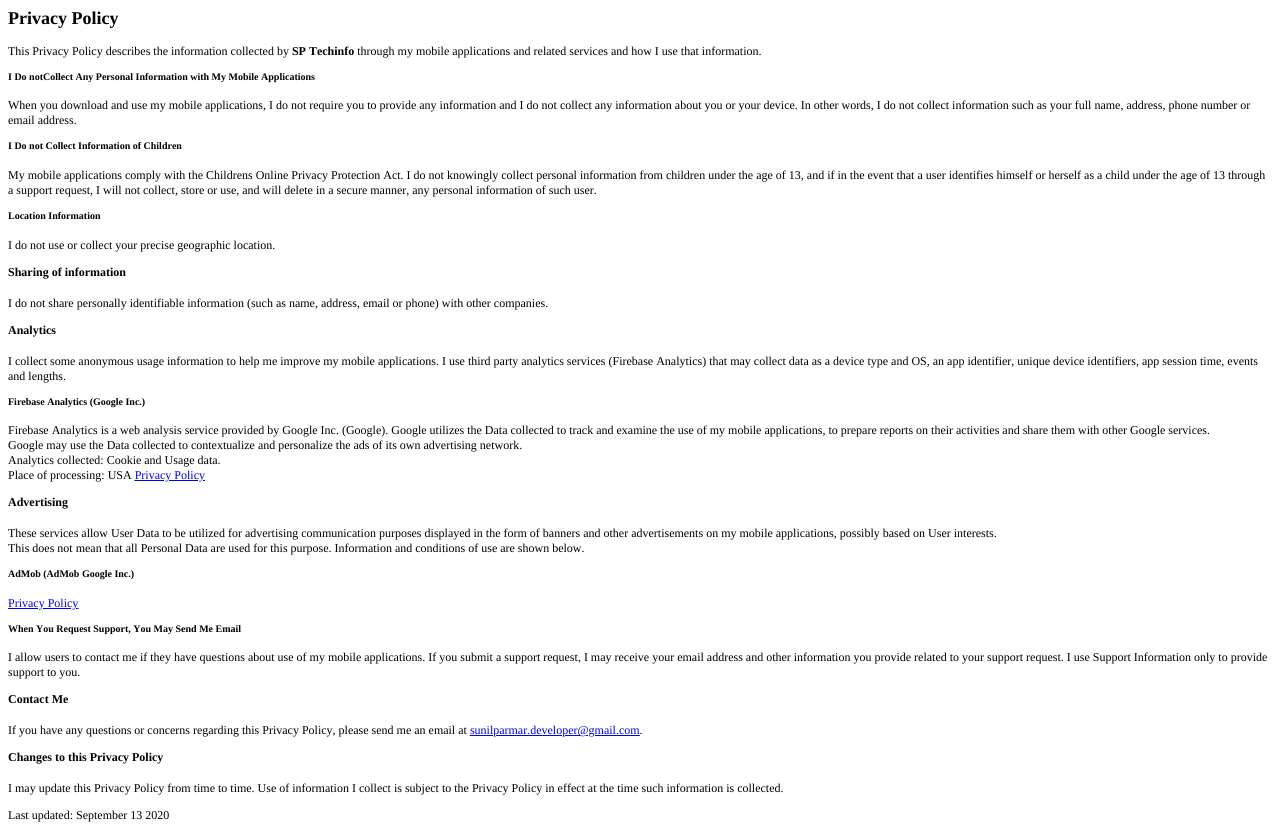
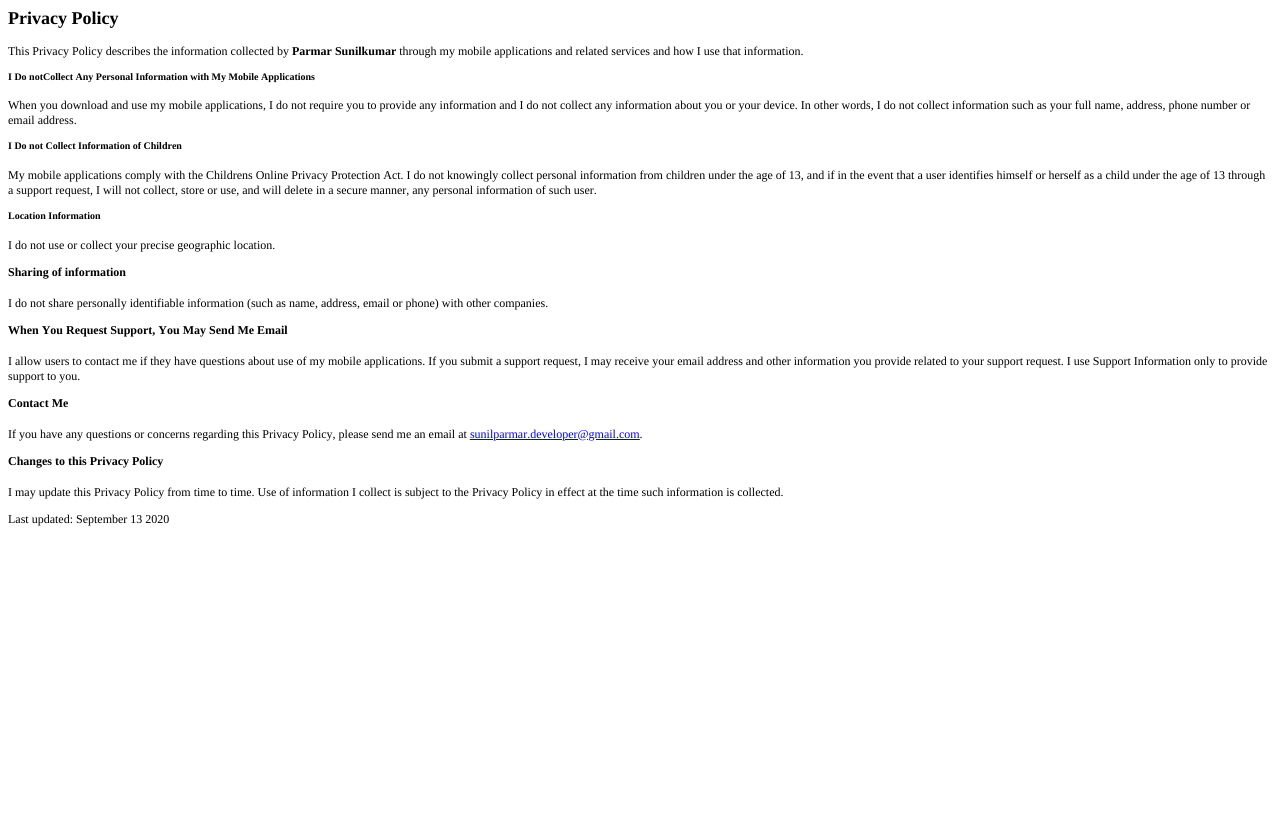
Before and after one commit to sunilparmar04/sunilparmar04.github.io, a plain HTML site: page privacypolicy.html in a window 1280 px wide. After the commit the page ends 800 px from the top, so only its background shows below. Drawn offline with Linux system fonts and the light colour scheme.

Commit message:
Update privacypolicy.html

```diff
--- a/privacypolicy.html
+++ b/privacypolicy.html
@@ -3,7 +3,7 @@
 <head>
   <meta http-equiv="Content-Type" content="text/html; charset=utf-8">
   <meta http-equiv="Content-Style-Type" content="text/css">
-  <title>SP Techinfo-Privacy Policy</title>
+  <title>Parmar Sunilkumar -Privacy Policy</title>
   <meta name="Generator" content="Cocoa HTML Writer">
   <meta name="CocoaVersion" content="1894.5">
   <style type="text/css">
@@ -16,7 +16,7 @@
 </head>
 <body>
 <h2 style="margin: 0.0px 0.0px 14.9px 0.0px; font: 18.0px Times; color: #000000; -webkit-text-stroke: #000000"><span class="s1"><b>Privacy Policy</b></span></h2>
-<p class="p2"><span class="s1">This Privacy Policy describes the information collected by <b>SP Techinfo</b> through my mobile applications and related services and how I use that information.</span></p>
+<p class="p2"><span class="s1">This Privacy Policy describes the information collected by <b>Parmar Sunilkumar</b> through my mobile applications and related services and how I use that information.</span></p>
 <h5 style="margin: 0.0px 0.0px 16.6px 0.0px; font: 10.0px Times; color: #000000; -webkit-text-stroke: #000000"><span class="s1"><b>I Do notCollect Any Personal Information with My Mobile Applications</b></span></h5>
 <p class="p2"><span class="s1">When you download and use my mobile applications, I do not require you to provide any information and I do not collect any information about you or your device. In other words, I do not collect information such as your full name, address, phone number or email address.</span></p>
 <h5 style="margin: 0.0px 0.0px 16.6px 0.0px; font: 10.0px Times; color: #000000; -webkit-text-stroke: #000000"><span class="s1"><b>I Do not Collect Information of Children</b></span></h5>
@@ -25,19 +25,7 @@
 <p class="p2"><span class="s1">I do not use or collect your precise geographic location.</span></p>
 <h4 style="margin: 0.0px 0.0px 16.0px 0.0px; font: 12.0px Times; color: #000000; -webkit-text-stroke: #000000"><span class="s1"><b>Sharing of information</b></span></h4>
 <p class="p2"><span class="s1">I do not share personally identifiable information (such as name, address, email or phone) with other companies.</span></p>
-<h4 style="margin: 0.0px 0.0px 16.0px 0.0px; font: 12.0px Times; color: #000000; -webkit-text-stroke: #000000"><span class="s1"><b>Analytics</b></span></h4>
-<p class="p2"><span class="s1">I collect some anonymous usage information to help me improve my mobile applications. I use third party analytics services (Firebase Analytics) that may collect data as a device type and OS, an app identifier, unique device identifiers, app session time, events and lengths.</span></p>
-<h5 style="margin: 0.0px 0.0px 16.6px 0.0px; font: 10.0px Times; color: #000000; -webkit-text-stroke: #000000"><span class="s1"><b>Firebase Analytics (Google Inc.)</b></span></h5>
-<p class="p2"><span class="s1">Firebase Analytics is a web analysis service provided by Google Inc. (Google). Google utilizes the Data collected to track and examine the use of my mobile applications, to prepare reports on their activities and share them with other Google services.<br>
-Google may use the Data collected to contextualize and personalize the ads of its own advertising network.<br>
-Analytics collected: Cookie and Usage data.<br>
-Place of processing: USA <a href="https://firebase.google.com/policies/analytics"><span class="s2">Privacy Policy</span></a><span class="Apple-converted-space"> </span></span></p>
-<h4 style="margin: 0.0px 0.0px 16.0px 0.0px; font: 12.0px Times; color: #000000; -webkit-text-stroke: #000000"><span class="s1"><b>Advertising</b></span></h4>
-<p class="p2"><span class="s1">These services allow User Data to be utilized for advertising communication purposes displayed in the form of banners and other advertisements on my mobile applications, possibly based on User interests.<br>
-This does not mean that all Personal Data are used for this purpose. Information and conditions of use are shown below.</span></p>
-<h5 style="margin: 0.0px 0.0px 16.6px 0.0px; font: 10.0px Times; color: #000000; -webkit-text-stroke: #000000"><span class="s1"><b>AdMob (AdMob Google Inc.)</b></span></h5>
-<p class="p5"><span class="s3"><a href="https://www.google.com/policies/technologies/ads/">Privacy Policy</a></span></p>
-<h5 style="margin: 0.0px 0.0px 16.6px 0.0px; font: 10.0px Times; color: #000000; -webkit-text-stroke: #000000"><span class="s1"><b>When You Request Support, You May Send Me Email</b></span></h5>
+<h4 style="margin: 0.0px 0.0px 16.0px 0.0px; font: 12.0px Times; color: #000000; -webkit-text-stroke: #000000"><span class="s1"><b>When You Request Support, You May Send Me Email</b></span></h5>
 <p class="p2"><span class="s1">I allow users to contact me if they have questions about use of my mobile applications. If you submit a support request, I may receive your email address and other information you provide related to your support request. I use Support Information only to provide support to you.</span></p>
 <h4 style="margin: 0.0px 0.0px 16.0px 0.0px; font: 12.0px Times; color: #000000; -webkit-text-stroke: #000000"><span class="s1"><b>Contact Me</b></span></h4>
 <p class="p2"><span class="s1">If you have any questions or concerns regarding this Privacy Policy, please send me an email at <a href="mailto:sunilparmar.developer@gmail.com"><span class="s2">sunilparmar.developer@gmail.com</span></a>.</span></p>
```
